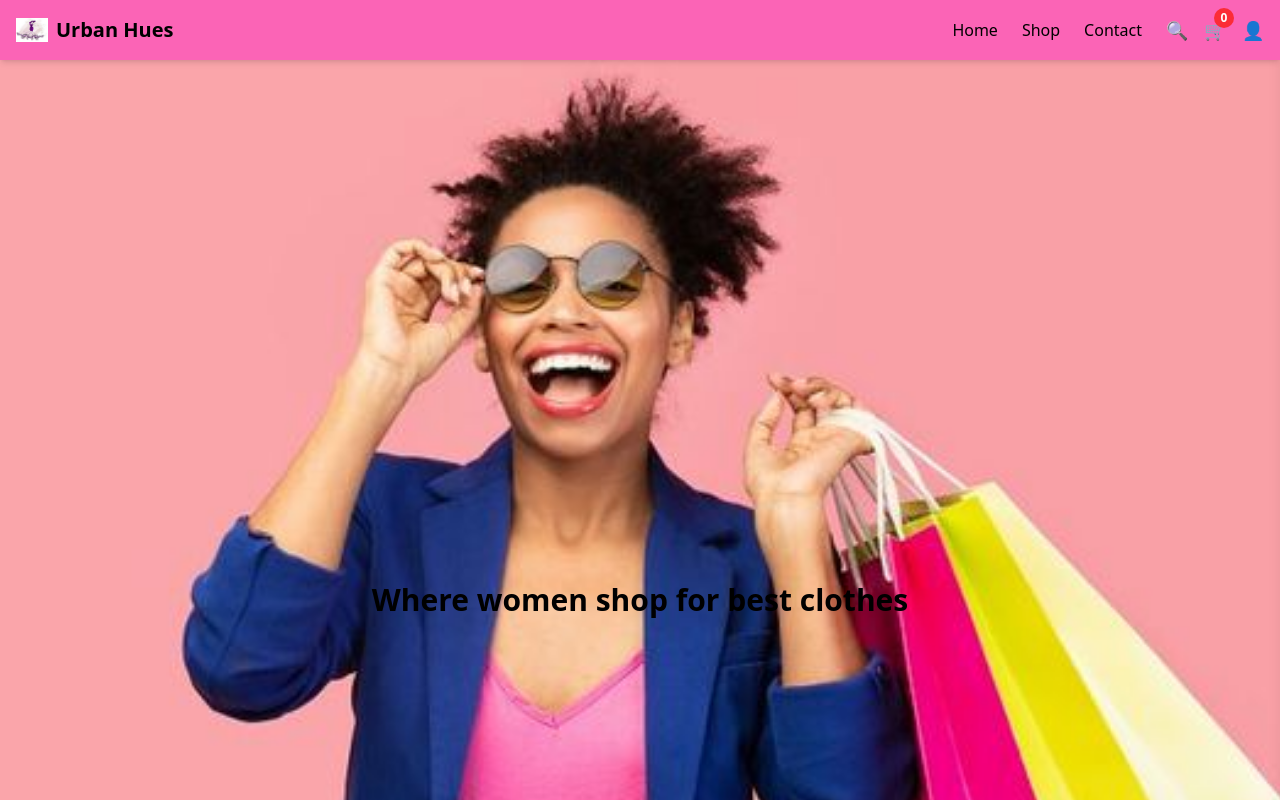
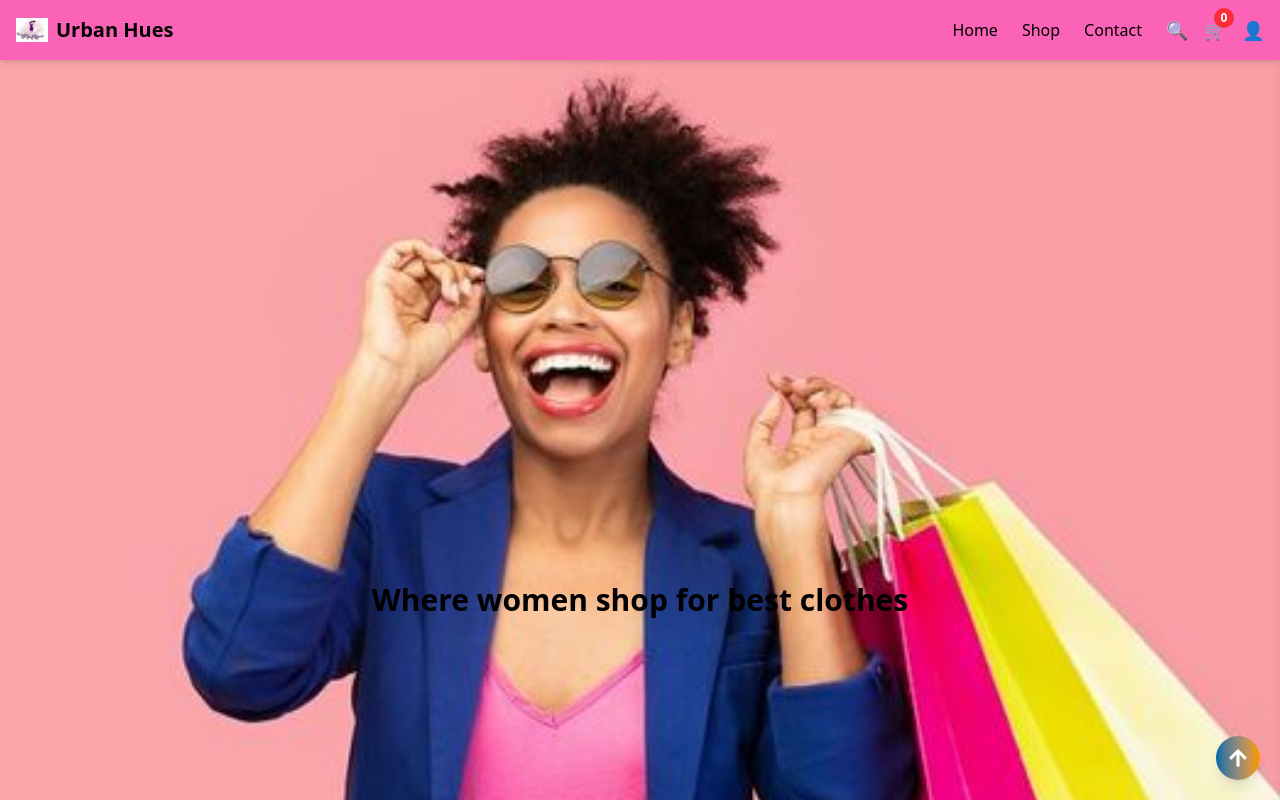
Before and after one commit to clayshwanj/Urban_Hues, a React (Vite) app in the folder client/: page / in a window 1280 px wide. Shown: the top 800 px of the page. Built offline with nearby package versions, Linux system fonts and the light colour scheme.

Commit message:
Urban Hues is a MERN stack clothing e-commerce website

```diff
--- a/client/src/Pages/HomePage.jsx
+++ b/client/src/Pages/HomePage.jsx
@@ -3,7 +3,7 @@ import ProductCard from "../components/ProductCard";
 import Navbar from "../components/Navbar";
 import Footer from "../components/Footer";
 import allProducts from "../data/products";
-// import ScrollToggleButton from "../components/scrollButton";
+import ScrollToggleButton from "../components/scrollButton";
 
 const HomePage = () => {
   const [filters, setFilters] = useState({ category: "all", type: "all" });
@@ -45,7 +45,7 @@ const HomePage = () => {
 
       {/* Featured Collection */}
       <div className="py-12 px-6 md:px-16 bg-white">
-        {/* <ScrollToggleButton /> */}
+        <ScrollToggleButton />
         <h2 className="text-3xl md:text-4xl font-semibold text-center mb-10 text-gray-700">
           Featured Collection
         </h2>
```
